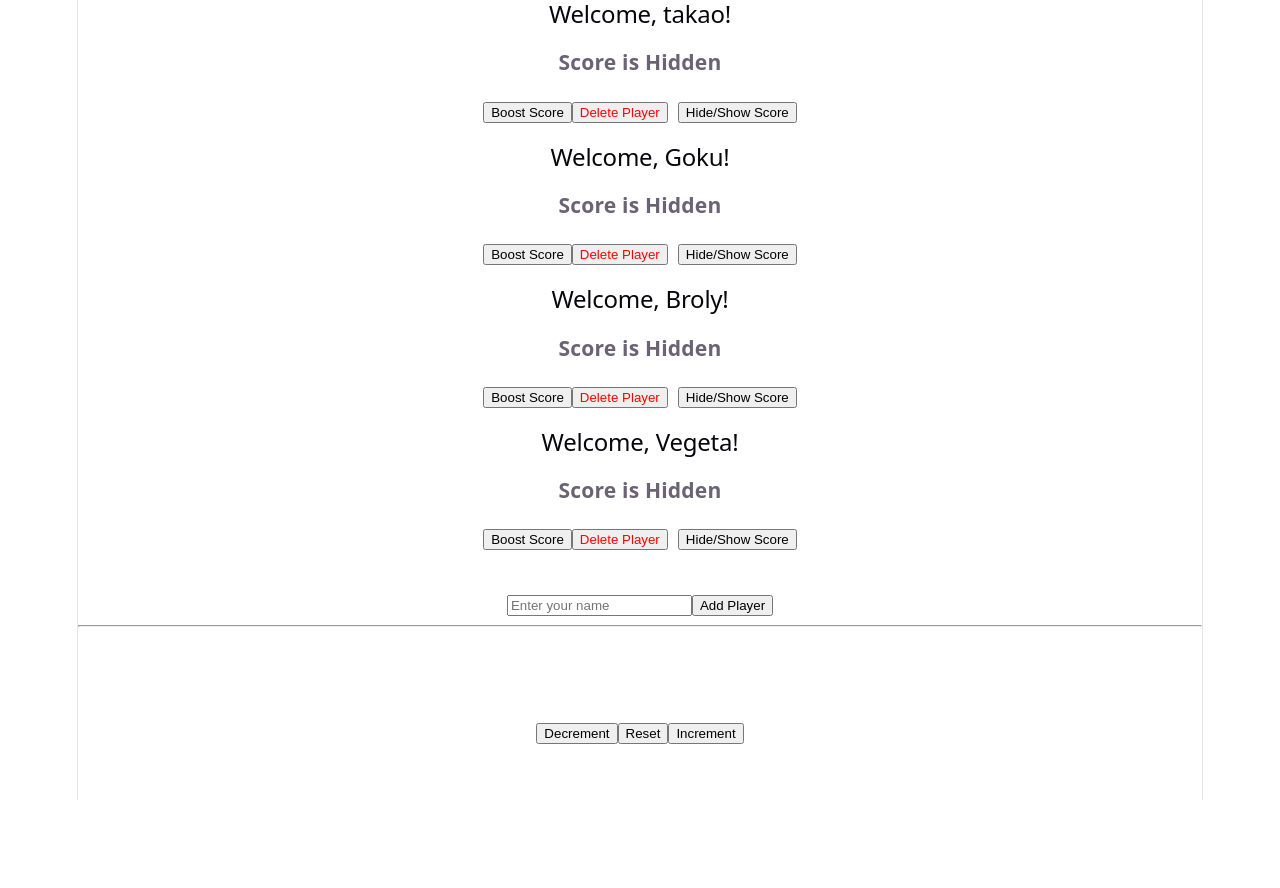
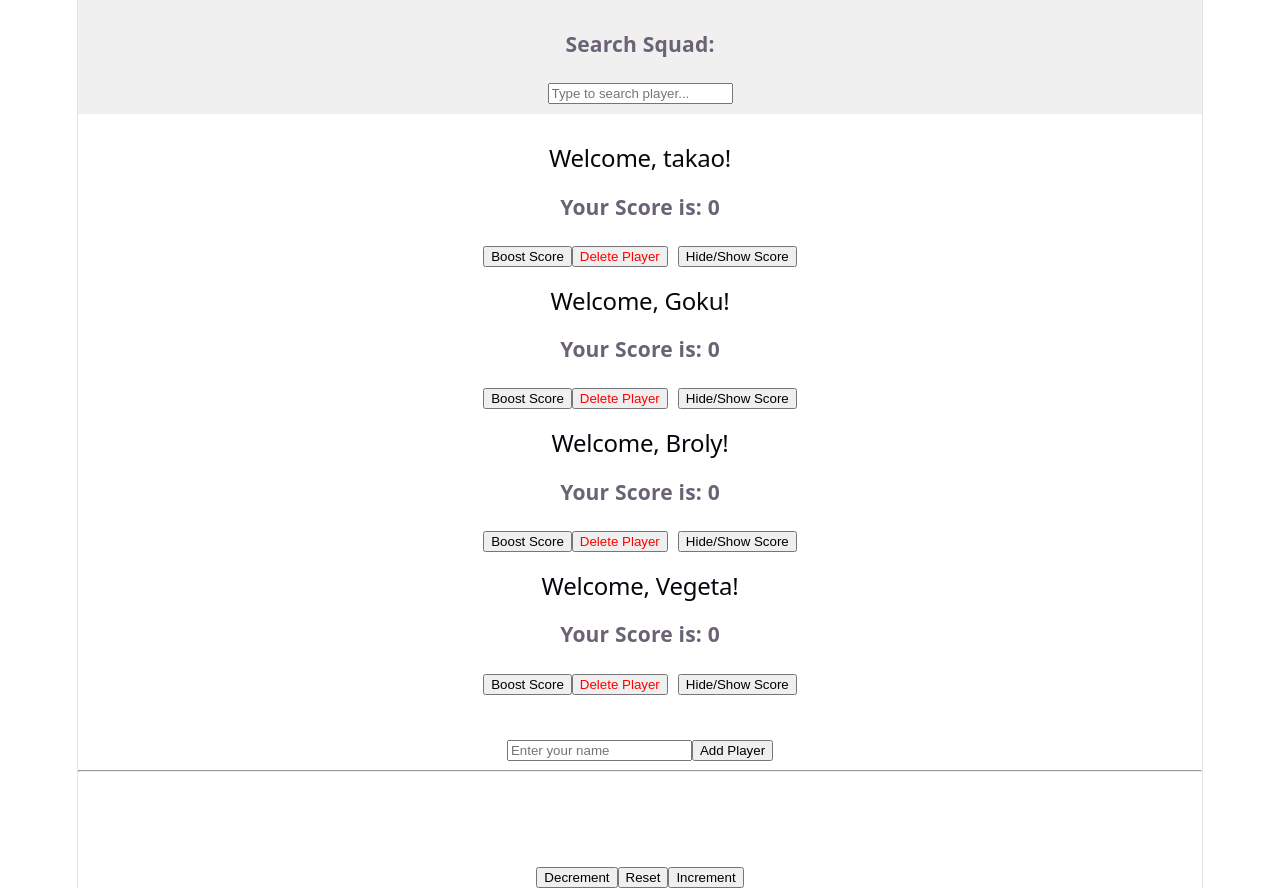
Before and after one commit to tngdks/mern-practice, a React (Vite) app in the folder React Practice/react-practice/: page / in a window 1280 px wide. Before the commit the page ends 800 px from the top, so only its background shows below. Built offline with nearby package versions, Linux system fonts and the light colour scheme.

Commit message:
react in mern practice

```diff
--- a/React Practice/react-practice/src/App.jsx
+++ b/React Practice/react-practice/src/App.jsx
@@ -5,7 +5,7 @@ function PlayerCard({ name, index, deletePlayer }) {
 
   const [playerScore, setPlayerScore] = useState(0);
 
-  const [showScore, setShowScore] = useState(0);
+  const [showScore, setShowScore] = useState(true);
 
   return (
     <div style={{ marginBottom: "20px"}}>
@@ -38,13 +38,14 @@ function PlayerCard({ name, index, deletePlayer }) {
 function App(){
   const [count, setCount] = useState(0);
   const [playerName, setPlayerName] = useState("Guest");
+  const [searchText, setSearchText] = useState("");
+
+  const [squad, setSquad] = useState(["takao", "Goku", "Broly", "Vegeta"]);
 
   const deletePlayer = (indexToRemove) => {
     const newSquad = squad.filter((player, index) => index !== indexToRemove);
     setSquad(newSquad);
   };
-
-  const [squad, setSquad] = useState(["takao", "Goku", "Broly", "Vegeta"]);
 
   let counterColor = "white";
 
@@ -56,9 +57,20 @@ function App(){
 
   return (
     <div>
+      <div style ={{ marginBottom: "30px", padding:"10px", backgroundColor: "#f0f0f0"}}>
+        <h3> Search Squad: </h3>
+        <input
+          type="text"
+          placeholder="Type to search player..."
+          onChange={(event) => setSearchText(event.target.value)}
+        />
+      </div>
+
       {
         // Fix 1: { } ki jagah ( ) lagaya taaki automatically render ho jaye
-        squad.map((player, index) => (
+        squad
+          .filter((player) => player.toLowerCase().includes(searchText.toLowerCase()))
+          .map((player, index) => (
             <PlayerCard
               key={index}
               name={player}
@@ -87,5 +99,4 @@ function App(){
     </div>
   );
 }
-
 export default App;
```
Lines whose indentation alone changed are shown as unchanged.
